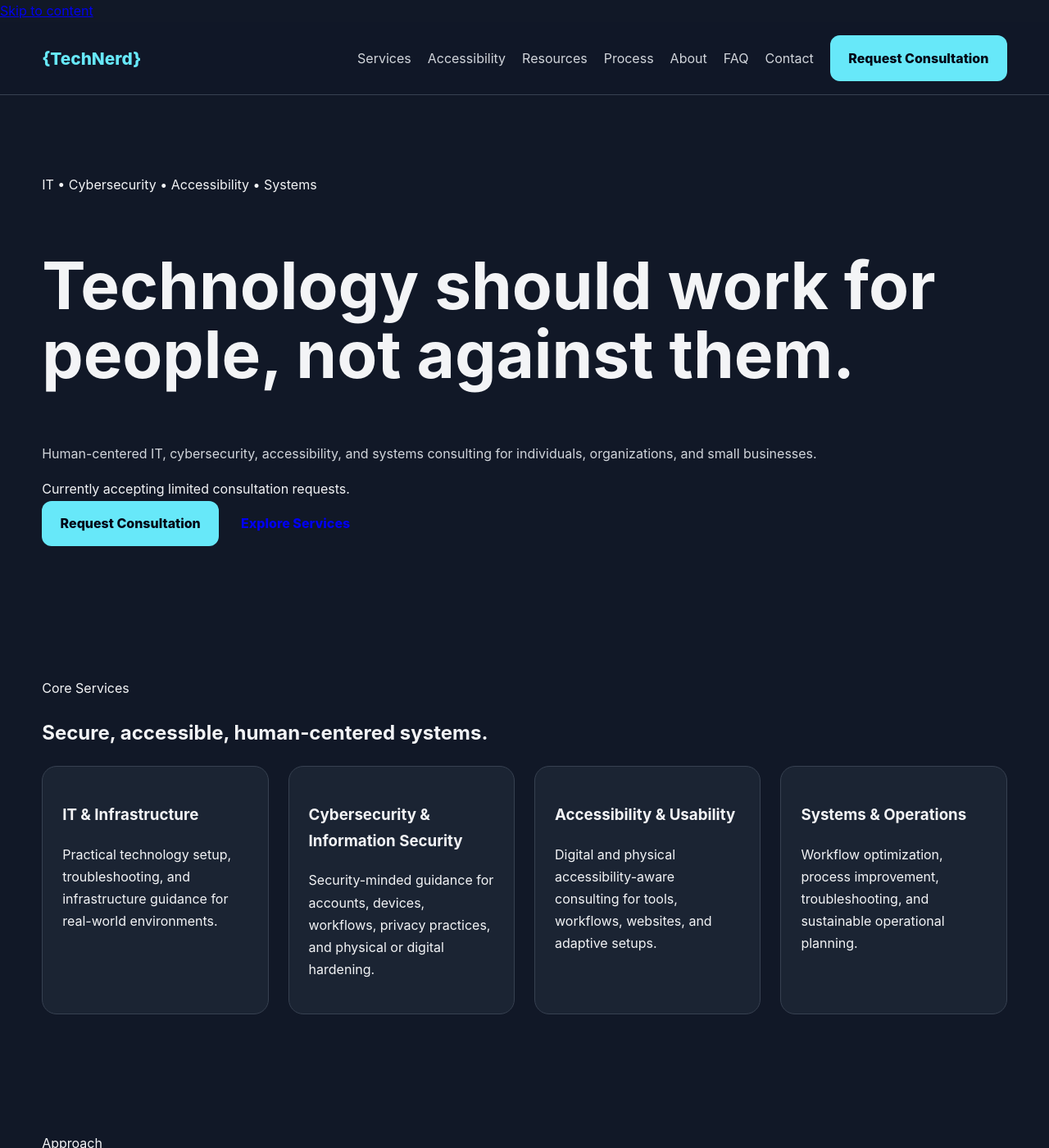
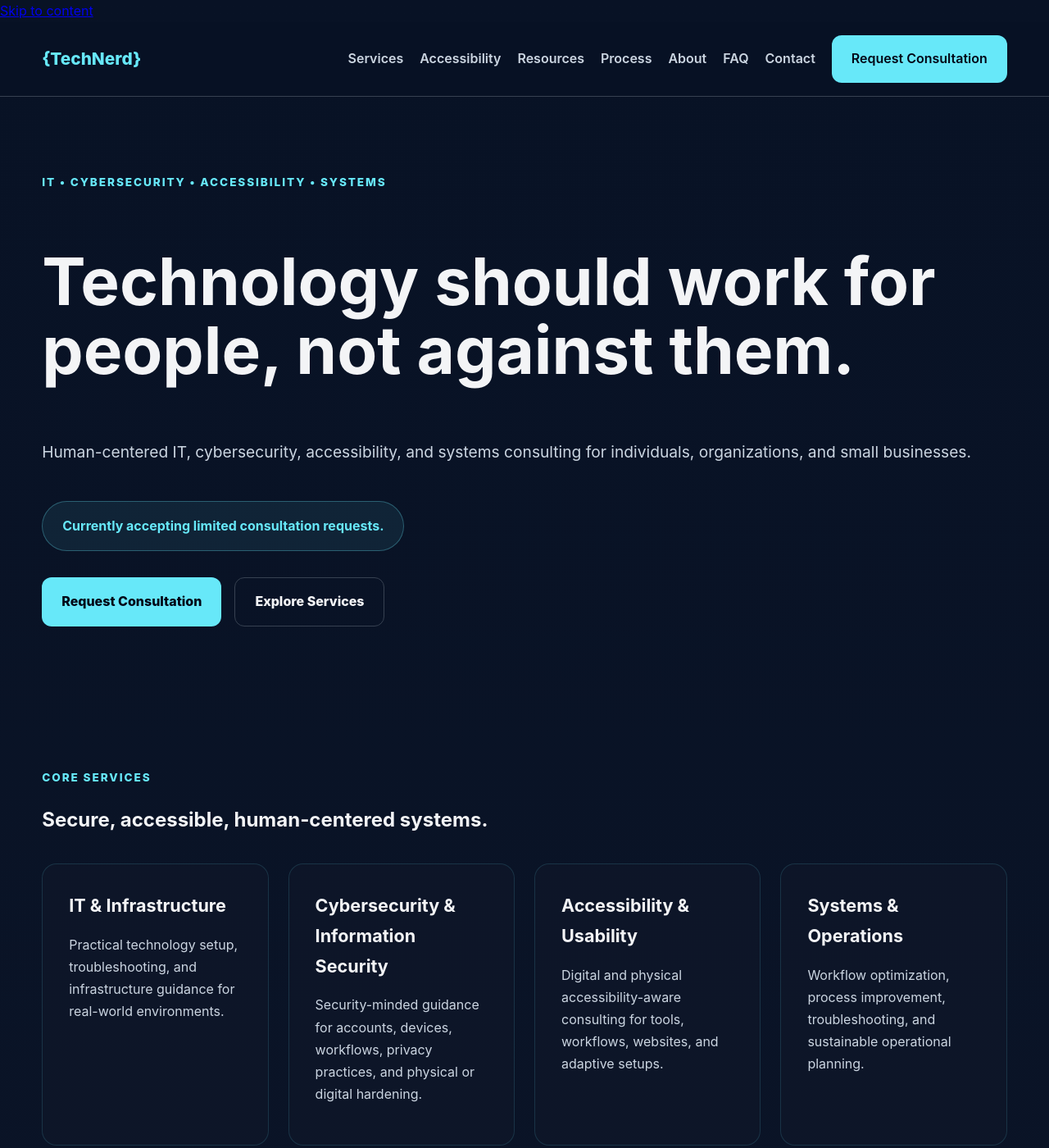
Before and after one commit to cjblackthorn/technerd, a Jekyll site: the page built from index.md, in a window 1280 px wide and 1400 px high. Shown: the whole window at 82% size. Built offline with Jekyll 4.4.1, drawn with Linux system fonts in a browser that asks for light colours.

Commit message:
Improve professional styling and footer layout

```diff
--- a/assets/css/technerd.scss
+++ b/assets/css/technerd.scss
@@ -2,10 +2,10 @@
 ---
 
 :root {
-  --bg-primary: #111827;
+  --bg-primary: #081225;
   --border-color: #374151;
   --text-primary: #f3f4f6;
-  --text-secondary: #d1d5db;
+  --text-secondary: #cbd5e1;
   --accent-primary: #67e8f9;
   --radius-md: 12px;
   --radius-lg: 18px;
@@ -17,7 +17,7 @@
 
 body {
   margin: 0;
-  background: var(--bg-primary);
+  background: linear-gradient(180deg, #081225 0%, #0f172a 100%);
   color: var(--text-primary);
   font-family: Inter, Arial, sans-serif;
   line-height: 1.7;
@@ -33,7 +33,7 @@ body {
   top: 0;
   z-index: 1000;
   border-bottom: 1px solid var(--border-color);
-  background: rgba(17, 24, 39, 0.95);
+  background: rgba(8, 18, 37, 0.96);
 }
 
 .nav-container {
@@ -68,13 +68,14 @@ body {
 .mobile-nav-links a {
   color: var(--text-secondary);
   text-decoration: none;
+  font-weight: 600;
 }
 
 .button {
   display: inline-flex;
   align-items: center;
   justify-content: center;
-  padding: 0.9rem 1.4rem;
+  padding: 0.95rem 1.5rem;
   border-radius: var(--radius-md);
   text-decoration: none;
   font-weight: 800;
@@ -83,6 +84,11 @@ body {
 .button-primary {
   background: var(--accent-primary);
   color: #020617 !important;
+}
+
+.button-secondary {
+  border: 1px solid var(--border-color);
+  color: var(--text-primary);
 }
 
 .mobile-nav {
@@ -108,23 +114,120 @@ body {
 
 .hero-lede {
   color: var(--text-secondary);
+  font-size: 1.2rem;
+}
+
+.availability-banner {
+  display: inline-flex;
+  margin-top: 1.5rem;
+  padding: 1rem 1.5rem;
+  border-radius: 999px;
+  border: 1px solid rgba(103,232,249,0.3);
+  background: rgba(103,232,249,0.08);
+  color: var(--accent-primary);
+  font-weight: 700;
+}
+
+.eyebrow {
+  color: var(--accent-primary);
+  text-transform: uppercase;
+  letter-spacing: 0.14em;
+  font-size: 0.85rem;
+  font-weight: 800;
+}
+
+.button-row {
+  display: flex;
+  flex-wrap: wrap;
+  gap: 1rem;
+  margin-top: 2rem;
 }
 
 .section-block {
+  padding: 5rem 0;
+}
+
+.card-grid,
+.process-grid {
+  display: grid;
+  grid-template-columns: repeat(auto-fit, minmax(260px, 1fr));
+  gap: 1.5rem;
+  margin-top: 2rem;
+}
+
+.card,
+.process-step {
+  background: rgba(15, 23, 42, 0.85);
+  border: 1px solid rgba(103,232,249,0.14);
+  border-radius: var(--radius-lg);
+  padding: 2rem;
+}
+
+.card h3,
+.process-step h3 {
+  margin-top: 0;
+  margin-bottom: 1rem;
+  font-size: 1.35rem;
+}
+
+.card p,
+.process-step p {
+  color: var(--text-secondary);
+}
+
+.step-number {
+  display: inline-block;
+  margin-bottom: 1rem;
+  color: var(--accent-primary);
+  font-size: 0.85rem;
+  font-weight: 800;
+  letter-spacing: 0.12em;
+}
+
+.accent-panel {
+  background: linear-gradient(135deg, rgba(103,232,249,0.08), rgba(15,23,42,0.95));
+  border: 1px solid rgba(103,232,249,0.14);
+  border-radius: var(--radius-lg);
+  padding: 3rem;
+}
+
+.final-cta {
+  text-align: center;
+}
+
+.site-footer {
+  margin-top: 5rem;
+  border-top: 1px solid var(--border-color);
   padding: 4rem 0;
 }
 
-.card-grid {
+.footer-grid {
   display: grid;
-  grid-template-columns: repeat(auto-fit, minmax(240px, 1fr));
-  gap: 1.5rem;
+  grid-template-columns: repeat(3, minmax(0, 1fr));
+  gap: 2rem;
 }
 
-.card {
-  background: rgba(31, 41, 55, 0.75);
-  border: 1px solid var(--border-color);
-  border-radius: var(--radius-lg);
-  padding: 1.5rem;
+.site-footer h3 {
+  margin-top: 0;
+}
+
+.site-footer ul {
+  list-style: none;
+  padding: 0;
+  margin: 0;
+}
+
+.site-footer li {
+  margin-bottom: 0.75rem;
+}
+
+.site-footer a {
+  color: var(--text-secondary);
+  text-decoration: none;
+}
+
+.site-footer a:hover {
+  color: var(--accent-primary);
 }
 
 @media (max-width: 900px) {
@@ -148,6 +251,11 @@ body {
     width: 100%;
   }
 
+  .footer-grid {
+    grid-template-columns: repeat(3, minmax(0, 1fr));
+    gap: 1rem;
+  }
+
   .hero {
     padding-top: 3rem;
   }
```
